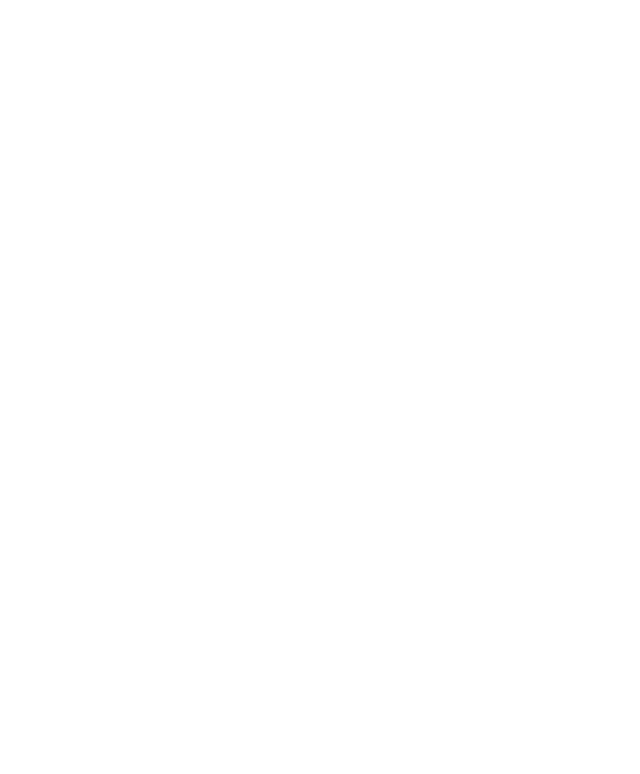
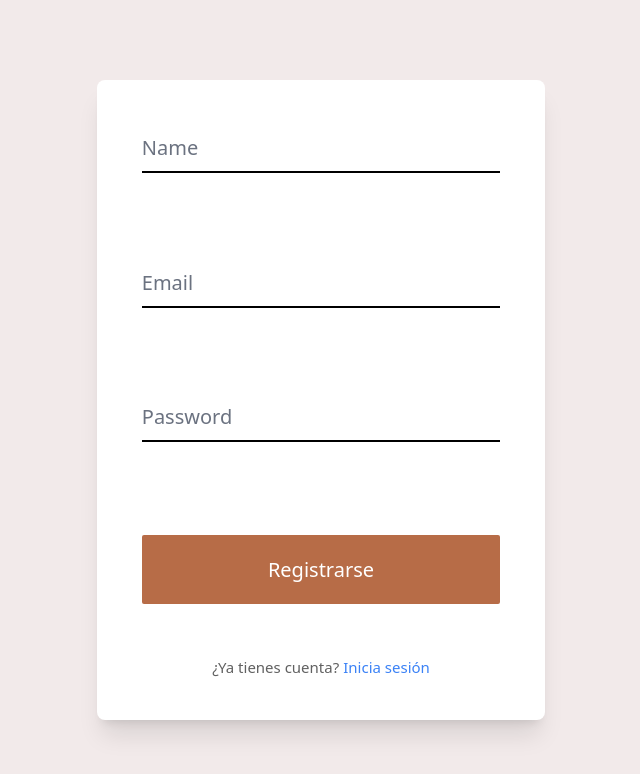
Before and after one commit to Elvendetacos/Amili, a React (Vite) app: page /register in a window 1280 px wide. Before the commit this address had no page. Shown: the top 774 px of the page, without its empty margins (319-959 px from the left). Built offline with nearby package versions, Linux system fonts and the light colour scheme; what tailwindcss-animated would draw is missing.

Commit message:
Login and registration

```diff
--- a/src/Routes/router.jsx
+++ b/src/Routes/router.jsx
@@ -1,11 +1,15 @@
 import { Route, Routes, BrowserRouter } from "react-router-dom";
 import Home from "../pages/home";
+import Login from "../pages/login";
+import Register from "../pages/register";
 
 function Router() {
   return (
     <BrowserRouter>
       <Routes>
-        <Route path="/" element={<Home/>}></Route>
+        <Route path="/home" element={<Home/>}></Route>
+        <Route path="/" element={<Login/>}></Route>
+        <Route path="/register" element={<Register/>}></Route>
       </Routes>
     </BrowserRouter>
    );
--- /dev/null
+++ b/src/pages/login.jsx
@@ -0,0 +1,85 @@
+import { useNavigate } from "react-router-dom";
+import { useState } from "react";
+
+function Login() {
+  const navigate = useNavigate();
+
+  const [email, setEmail] = useState();
+  const [password, setPassword] = useState();
+
+  const registerRedirect = () => {
+    navigate("/register");
+  };
+
+  const homeRedirect = () => {
+    navigate("/home");
+  };
+
+  const handleSubmit = (event) => {
+    event.preventDefault();
+  };
+
+  return (
+    <div className="h-[100vmin]  w-[100%] bg-[#F2EAEA] flex justify-center items-center ">
+      <div className="h-[70%] w-[35%] bg-white shadow-xl rounded-lg animate-jump-in">
+        <form className="h-[90%] w-full" onSubmit={handleSubmit}>
+          <div className="h-[70%] w-[100%]">
+            <div className="h-1/2 w-full flex justify-center items-center ">
+              <div className="relative z-0 w-[80%] xl:text-[20px] 2xl:text-[30px]">
+                <input
+                  type="text"
+                  id="floating_standard"
+                  className="block py-2.5 text-[#808080] px-0 w-full bg-transparent border-0 border-b-2 border-black appearance-none focus:outline-none focus:ring-0 focus:border-blue-600 peer"
+                  placeholder=" "
+                  onChange={(e) => setEmail(e.target.value)}
+                />
+                <label
+                  for="floating_standard"
+                  className="absolute text-gray-500 duration-300 transform -translate-y-6 scale-75 top-3 -z-10 origin-[0] peer-focus:left-0 peer-focus:text-blue-600  peer-placeholder-shown:scale-100 peer-placeholder-shown:translate-y-0 peer-focus:scale-75 peer-focus:-translate-y-6"
+                >
+                  Email
+                </label>
+              </div>
+            </div>
+            <div className="h-1/2 w-full flex justify-center items-center ">
+              <div className="relative z-0 w-[80%] xl:text-[20px] 2xl:text-[30px]">
+                <input
+                  type="password"
+                  id="floating_standard"
+                  className="block py-2.5 text-[#808080] px-0 w-full bg-transparent border-0 border-b-2 border-black appearance-none focus:outline-none focus:ring-0 focus:border-blue-600 peer"
+                  placeholder=" "
+                  onChange={(e) => setPassword(e.target.value)}
+                />
+                <label
+                  for="floating_standard"
+                  className="absolute text-gray-500 duration-300 transform -translate-y-6 scale-75 top-3 -z-10 origin-[0] peer-focus:left-0 peer-focus:text-blue-600  peer-placeholder-shown:scale-100 peer-placeholder-shown:translate-y-0 peer-focus:scale-75 peer-focus:-translate-y-6"
+                >
+                  Password
+                </label>
+              </div>
+            </div>
+          </div>
+          <div className="h-[30%] w-[100%] flex justify-center items-center">
+            <button
+              className="bg-[#B76C47] h-[40%] w-[80%] rounded-sm text-white xl:text-[20px] 2xl:text-[30px] scale-100 hover:scale-[1.01] hover:bg-[#b1775a]"
+              onClick={homeRedirect}
+            >
+              Login
+            </button>
+          </div>
+        </form>
+        <div className="h-[10%] w-full flex justify-center items-start text-[#616161] xl:text-[15px] 2xl:text-[20px]">
+          <p>¿No tienes cuenta?</p>
+          <p
+            className="text-blue-500 pl-1 cursor-pointer"
+            onClick={registerRedirect}
+          >
+            Crea una aquí
+          </p>
+        </div>
+      </div>
+    </div>
+  );
+}
+
+export default Login;
--- /dev/null
+++ b/src/pages/register.jsx
@@ -0,0 +1,97 @@
+import { useNavigate } from "react-router-dom";
+import { useState } from "react";
+
+function Register() {
+
+  const [email, setEmail] = useState();
+  const [name, setName] = useState();
+  const [password, setPassword] = useState();
+
+  const navigate = useNavigate();
+
+  const loginRedirect = () => {
+    navigate("/");
+  };
+
+  const handleSubmit = (event) => {
+    event.preventDefault();
+  };
+
+  return (
+    <div className="h-[100vmin]  w-[100%] bg-[#F2EAEA] flex justify-center items-center ">
+      <div className="h-[80%] w-[35%] bg-white shadow-xl rounded-lg animate-jump-in">
+        <form className="h-[90%] w-full" onSubmit={handleSubmit}>
+          <div className="h-[70%] w-[100%]">
+            <div className="h-1/3 w-full flex justify-center items-center ">
+              <div className="relative z-0 w-[80%] xl:text-[20px] 2xl:text-[30px]">
+                <input
+                  type="text"
+                  id="floating_standard"
+                  className="block py-2.5 text-[#808080] px-0 w-full bg-transparent border-0 border-b-2 border-black appearance-none focus:outline-none focus:ring-0 focus:border-blue-600 peer"
+                  placeholder=" "
+                  onChange={e => setName(e.target.value)}
+                />
+                <label
+                  for="floating_standard"
+                  className="absolute text-gray-500 duration-300 transform -translate-y-6 scale-75 top-3 -z-10 origin-[0] peer-focus:left-0 peer-focus:text-blue-600  peer-placeholder-shown:scale-100 peer-placeholder-shown:translate-y-0 peer-focus:scale-75 peer-focus:-translate-y-6"
+                >
+                  Name
+                </label>
+              </div>
+            </div>
+            <div className="h-1/3 w-full flex justify-center items-center ">
+              <div className="relative z-0 w-[80%] xl:text-[20px] 2xl:text-[30px]">
+                <input
+                  type="email"
+                  id="floating_standard"
+                  className="block py-2.5 text-[#808080] px-0 w-full bg-transparent border-0 border-b-2 border-black appearance-none focus:outline-none focus:ring-0 focus:border-blue-600 peer"
+                  placeholder=" "
+                  onChange={e => setEmail(e.target.value)}
+                />
+                <label
+                  for="floating_standard"
+                  className="absolute text-gray-500 duration-300 transform -translate-y-6 scale-75 top-3 -z-10 origin-[0] peer-focus:left-0 peer-focus:text-blue-600  peer-placeholder-shown:scale-100 peer-placeholder-shown:translate-y-0 peer-focus:scale-75 peer-focus:-translate-y-6"
+                >
+                  Email
+                </label>
+              </div>
+            </div>
+            <div className="h-1/3 w-full flex justify-center items-center ">
+              <div className="relative z-0 w-[80%] xl:text-[20px] 2xl:text-[30px]">
+                <input
+                  type="password"
+                  id="floating_standard"
+                  className="block py-2.5 text-[#808080] px-0 w-full bg-transparent border-0 border-b-2 border-black appearance-none focus:outline-none focus:ring-0 focus:border-blue-600 peer"
+                  placeholder=" "
+                  onChange={e => setPassword(e.target.value)}
+                />
+                <label
+                  for="floating_standard"
+                  className="absolute text-gray-500 duration-300 transform -translate-y-6 scale-75 top-3 -z-10 origin-[0] peer-focus:left-0 peer-focus:text-blue-600  peer-placeholder-shown:scale-100 peer-placeholder-shown:translate-y-0 peer-focus:scale-75 peer-focus:-translate-y-6"
+                >
+                  Password
+                </label>
+              </div>
+            </div>
+          </div>
+          <div className="h-[30%] w-[100%] flex justify-center items-center">
+            <button className="bg-[#B76C47] h-[40%] w-[80%] rounded-sm text-white xl:text-[20px] 2xl:text-[30px] scale-100 hover:scale-[1.01] hover:bg-[#b1775a]">
+              Registrarse
+            </button>
+          </div>
+        </form>
+        <div className="h-[10%] w-full flex justify-center items-start text-[#616161] xl:text-[15px] 2xl:text-[20px]">
+          <p>¿Ya tienes cuenta?</p>
+          <p
+            className="text-blue-500 pl-1 cursor-pointer"
+            onClick={loginRedirect}
+          >
+            Inicia sesión
+          </p>
+        </div>
+      </div>
+    </div>
+  );
+}
+
+export default Register;
```
